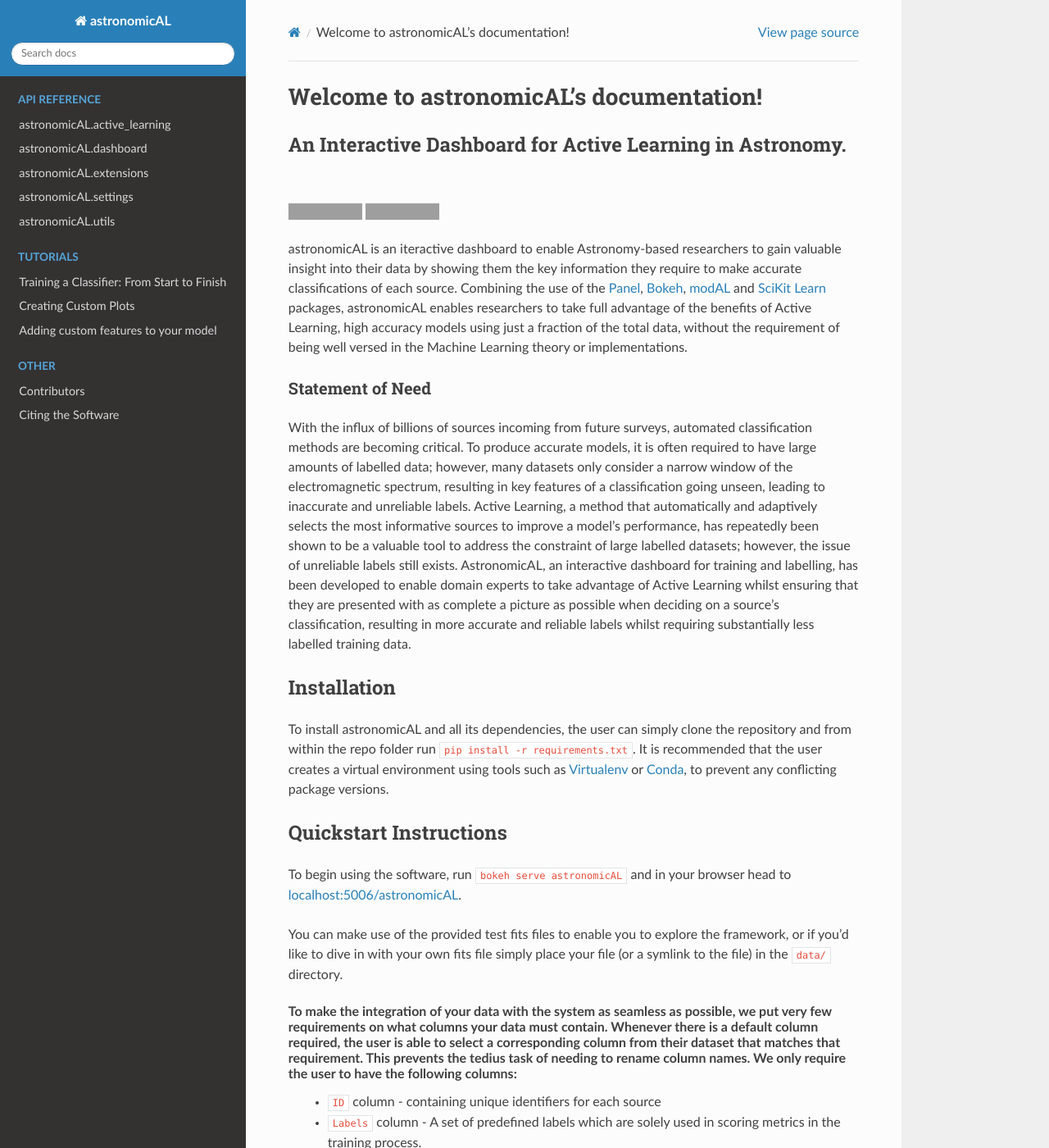
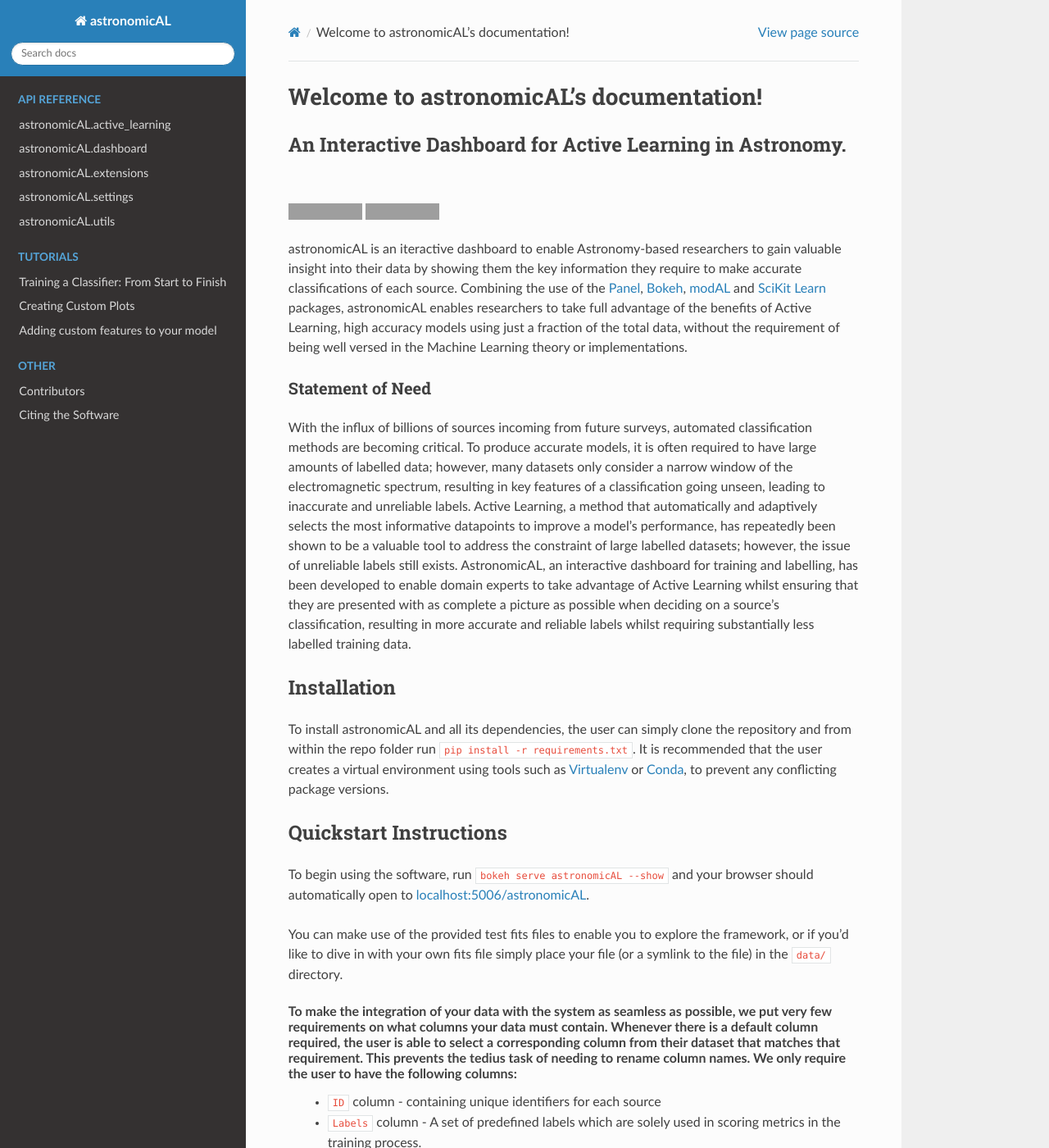
Before and after one commit to grant-m-s/AstronomicAL, a Sphinx documentation site: the page built from docs/source/index.rst, in a window 1280 px wide and 1400 px high. Shown: the whole window at 82% size. Built offline with Sphinx 7.4.7 and the Read the Docs theme 2.0.0, drawn with Linux system fonts in a browser that asks for light colours; grey boxes are pictures that could not be loaded.

Commit message:
Doc updates
Former-commit-id: e865b2b754bbb5256acb61e35dd757facd879421

```diff
--- a/docs/source/index.rst
+++ b/docs/source/index.rst
@@ -19,7 +19,7 @@ astronomicAL is an iteractive dashboard to enable Astronomy-based researchers to
 
 Statement of Need
 *****************
-With the influx of billions of sources incoming from future surveys, automated classification methods are becoming critical. To produce accurate models, it is often required to have large amounts of labelled data; however, many datasets only consider a narrow window of the electromagnetic spectrum, resulting in key features of a classification going unseen, leading to inaccurate and unreliable labels. Active Learning, a method that automatically and adaptively selects the most informative sources to improve a model's performance, has repeatedly been shown to be a valuable tool to address the constraint of large labelled datasets; however, the issue of unreliable labels still exists. AstronomicAL, an interactive dashboard for training and labelling, has been developed to enable domain experts to take advantage of Active Learning whilst ensuring that they are presented with as complete a picture as possible when deciding on a source's classification, resulting in more accurate and reliable labels whilst requiring substantially less labelled training data.
+With the influx of billions of sources incoming from future surveys, automated classification methods are becoming critical. To produce accurate models, it is often required to have large amounts of labelled data; however, many datasets only consider a narrow window of the electromagnetic spectrum, resulting in key features of a classification going unseen, leading to inaccurate and unreliable labels. Active Learning, a method that automatically and adaptively selects the most informative datapoints to improve a model's performance, has repeatedly been shown to be a valuable tool to address the constraint of large labelled datasets; however, the issue of unreliable labels still exists. AstronomicAL, an interactive dashboard for training and labelling, has been developed to enable domain experts to take advantage of Active Learning whilst ensuring that they are presented with as complete a picture as possible when deciding on a source's classification, resulting in more accurate and reliable labels whilst requiring substantially less labelled training data.
 
 
 Installation
@@ -31,7 +31,7 @@ To install astronomicAL and all its dependencies, the user can simply clone the
 
 Quickstart Instructions
 -----------------------
-To begin using the software, run :code:`bokeh serve astronomicAL` and in your browser head to `localhost:5006/astronomicAL
+To begin using the software, run :code:`bokeh serve astronomicAL --show` and your browser should automatically open to `localhost:5006/astronomicAL
 <localhost:5006/astronomicAL>`_.
 
 You can make use of the provided test fits files to enable you to explore the framework, or if you'd like to dive in with your own fits file simply place your file (or a symlink to the file) in the :code:`data/` directory.
```
Also changed, not shown: docs/source/content/tutorials/active_learning.rst (+35 -5 lines), docs/source/images/training_tutorial_AL_30.png (added), docs/source/images/training_tutorial_AL_31.png (added), 1 other file.
